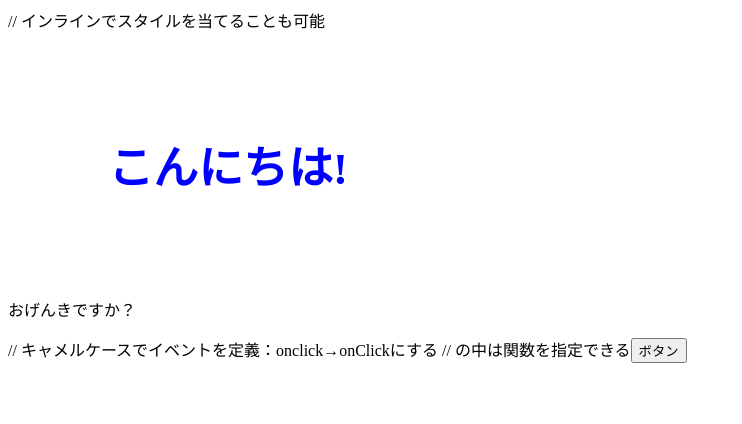
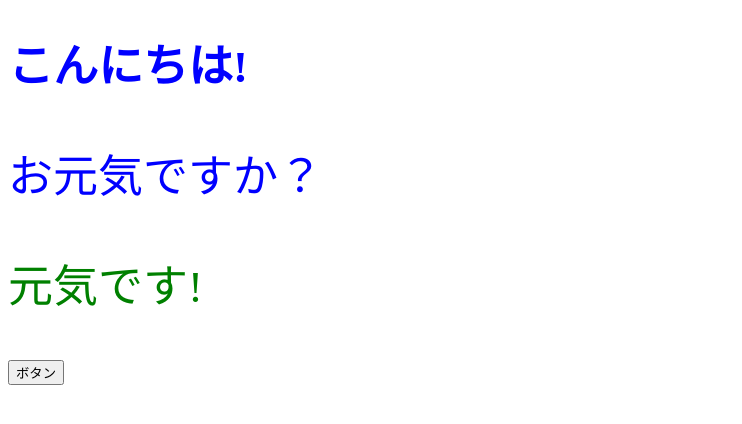
Before and after one commit to dkntksh/react_study, a React (Create React App) app in the folder modern_javascipt_react_beginner/section6/: page / in a window 1280 px wide. Shown: the top 424 px of the page, without its empty margins (0-742 px from the left). Built offline with nearby package versions, Linux system fonts and the light colour scheme.

Commit message:
Propsを使用した記載方法

```diff
--- a/modern_javascipt_react_beginner/section6/src/App.jsx
+++ b/modern_javascipt_react_beginner/section6/src/App.jsx
@@ -1,17 +1,20 @@
+import { ColorfulMessage } from "./components/ColorfulMessage";
+
 export const App = () => {
   const onClickButton = () => alert();
   const contentStyle = {
-    color: "blue",// 文字列で定義する
-    fontSize: "45px",  // font-sizeがfontSizeというキャメルケースの記載になる
-    margin: 100, // 数字での記載も可能
+    color: "blue",
+    fontSize: "45px",
+  };
+  const contentStyleB = {
+    color: "green",
+    fontSize: "45px",
   };
   return (
     <>
-      // インラインでスタイルを当てることも可能
       <h1 style={contentStyle}>こんにちは!</h1>
-      <p>おげんきですか？</p>
-      // キャメルケースでイベントを定義：onclick→onClickにする
-      // {}の中は関数を指定できる
+      <ColorfulMessage color="blue">お元気ですか？</ColorfulMessage>
+      <ColorfulMessage color="green">元気です!</ColorfulMessage>
       <button onClick={onClickButton}>ボタン</button>
     </>
   );
--- /dev/null
+++ b/modern_javascipt_react_beginner/section6/src/components/ColorfulMessage.jsx
@@ -0,0 +1,8 @@
+export const ColorfulMessage = ({ color, children }) => {
+  const contentStyleA = {
+    color,
+    fontSize: "45px",
+  };
+
+  return <p style={contentStyleA}>{children}</p>;
+};
```
